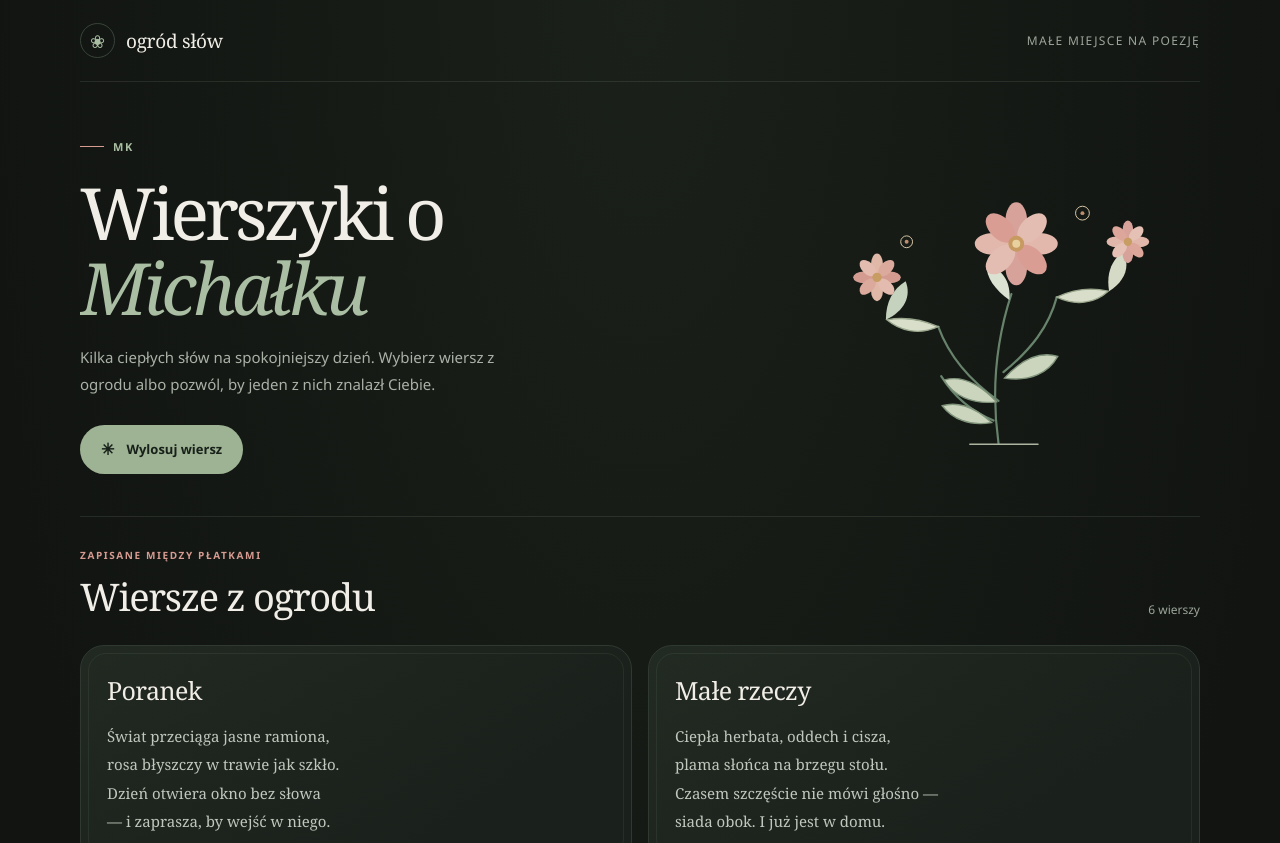
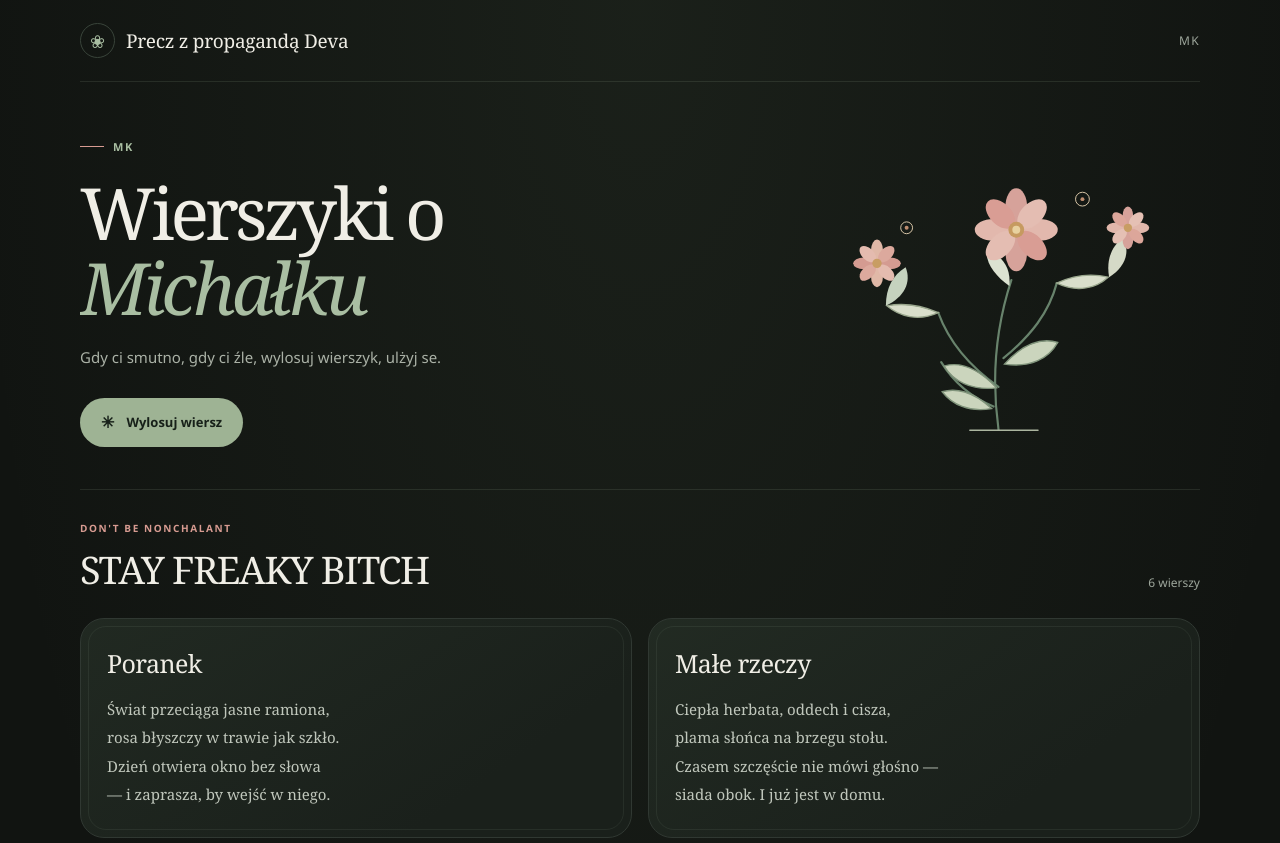
Before and after one commit to wierszykiomichalku/wierszykiomichalku.github.io, a plain HTML site: page index.html in a window 1280 px wide. Shown: the top 843 px of the page. Drawn offline with Linux system fonts and the light colour scheme.

Commit message:
Update text content in index.html

```diff
--- a/index.html
+++ b/index.html
@@ -338,9 +338,9 @@
     <header class="topbar">
       <a class="brand" href="#" aria-label="Ogród słów — strona główna">
         <span class="brand-mark" aria-hidden="true">❀</span>
-        <span>ogród słów</span>
+        <span>Precz z propagandą Deva</span>
       </a>
-      <span class="top-note">małe miejsce na poezję</span>
+      <span class="top-note">MK</span>
     </header>
 
     <main>
@@ -349,8 +349,7 @@
           <p class="eyebrow">MK</p>
           <h1 id="page-title">Wierszyki o<br><em>Michałku</em></h1>
           <p class="hero-description">
-            Kilka ciepłych słów na spokojniejszy dzień. Wybierz wiersz z ogrodu
-            albo pozwól, by jeden z nich znalazł Ciebie.
+            Gdy ci smutno, gdy ci źle, wylosuj wierszyk, ulżyj se.
           </p>
           <button class="draw-button" id="draw-poem" type="button">
             <span class="button-sparkle" aria-hidden="true">✳</span>
@@ -410,8 +409,8 @@
       <section class="collection" id="wiersze" aria-labelledby="collection-title">
         <div class="collection-heading">
           <div>
-            <p class="section-kicker">Zapisane między płatkami</p>
-            <h2 id="collection-title">Wiersze z ogrodu</h2>
+            <p class="section-kicker">Don't be nonchalant</p>
+            <h2 id="collection-title">STAY FREAKY BITCH</h2>
           </div>
           <span class="poem-count" id="poem-count"></span>
         </div>
@@ -421,7 +420,7 @@
     </main>
 
     <footer class="site-footer">
-      Usiądź na chwilę. <span>✿</span> Zostań, ile chcesz.
+      M <span>✿</span> K
     </footer>
   </div>
 
```
